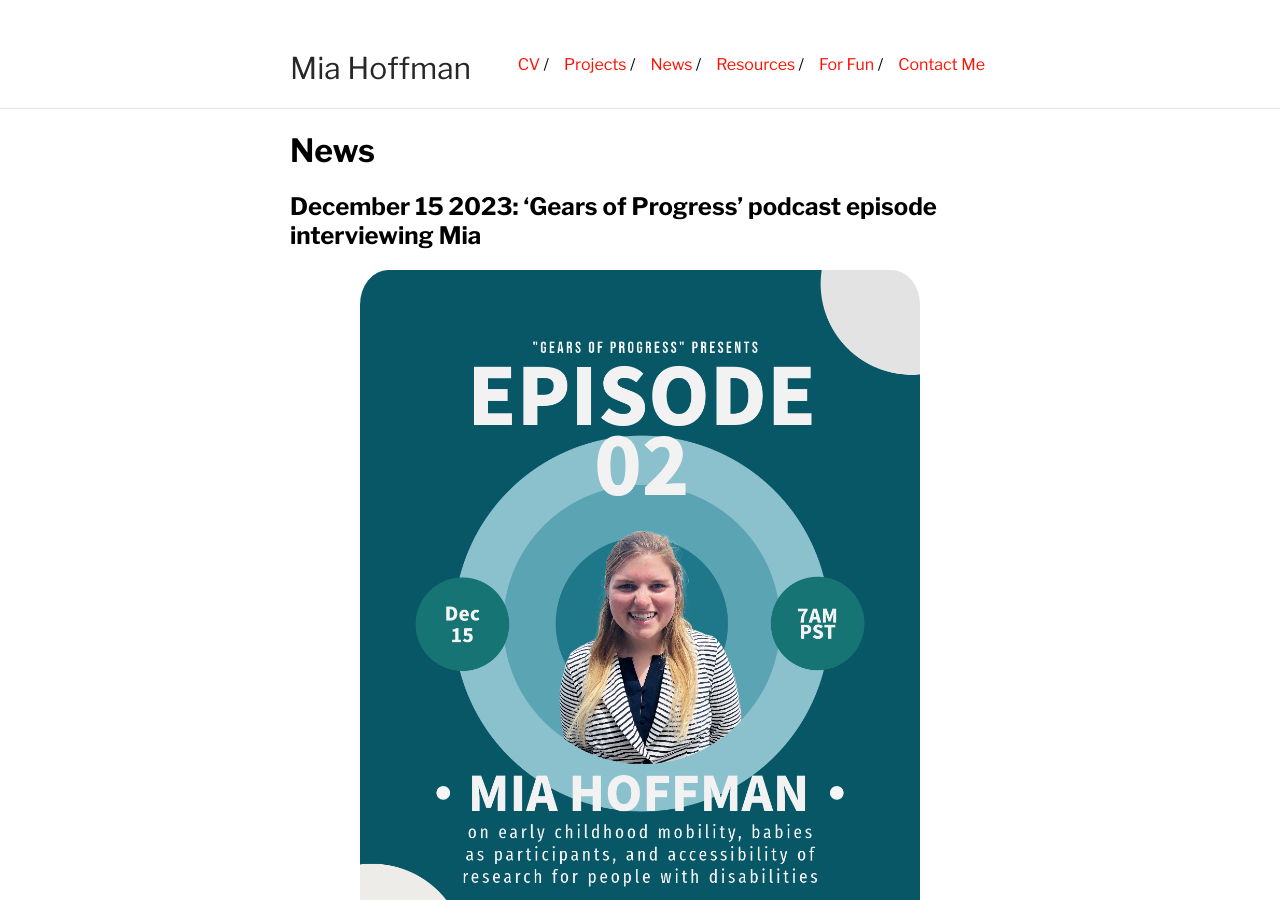
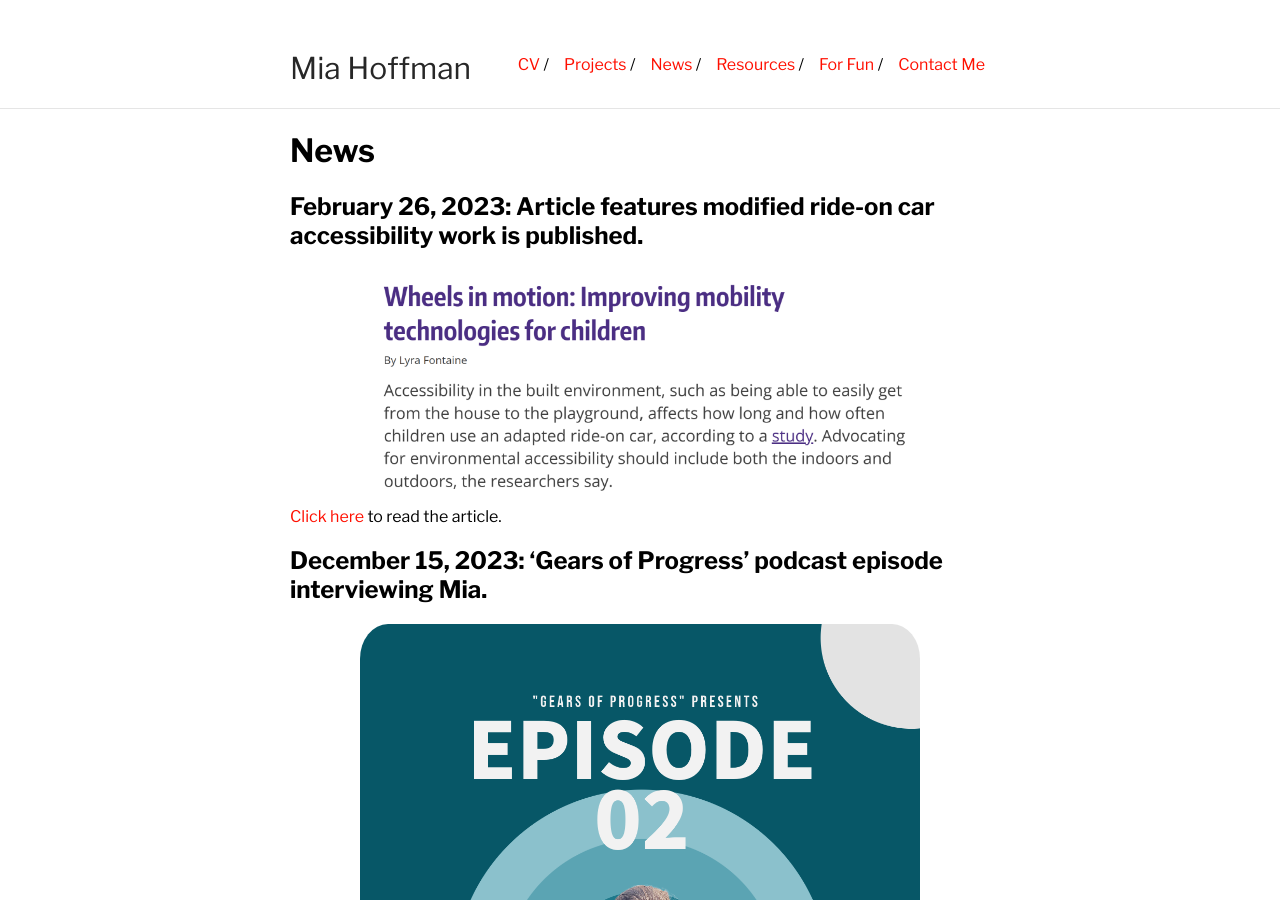
Before and after one commit to miahoffmannd/miahoffmannd.github.io, a Jekyll site: the page built from news.md, in a window 1280 px wide and 900 px high. Built offline with Jekyll 4.4.1, drawn with Linux system fonts in a browser that asks for light colours; our own code applies the rules of GitHub Pages for plain Markdown files.

Commit message:
Update news.md

```diff
--- a/news.md
+++ b/news.md
@@ -3,8 +3,12 @@ layout: default
 ---
 
 # News
+## February 26, 2023: Article features modified ride-on car accessibility work is published.
+<img class="inline-picture" src="photos/WheelsInMotion-Article-Snip.png" alt = "An article headline reading Wheels in motion: improving mobility technologies for children.">
 
-## December 15 2023: 'Gears of Progress' podcast episode interviewing Mia
+[Click here](https://www.me.washington.edu/news/article/2024-02-26/wheels-in-motion) to read the article.
+
+## December 15, 2023: 'Gears of Progress' podcast episode interviewing Mia.
 <img class="inline-picture" src="photos/Episode 2 Cover.png" alt = "Mia wearing a blazer imposed on a background that says Episode 2 Mia Hoffman on early childhood mobility, young kids as participants, and accessibility of research for people with disabilities.">
 
 [Click here](https://open.spotify.com/episode/5kkFQaIhczc4ACfuEEovBu?si=10dc61ca4bdf4b05) to listen to the podcast on Spotify.
```
